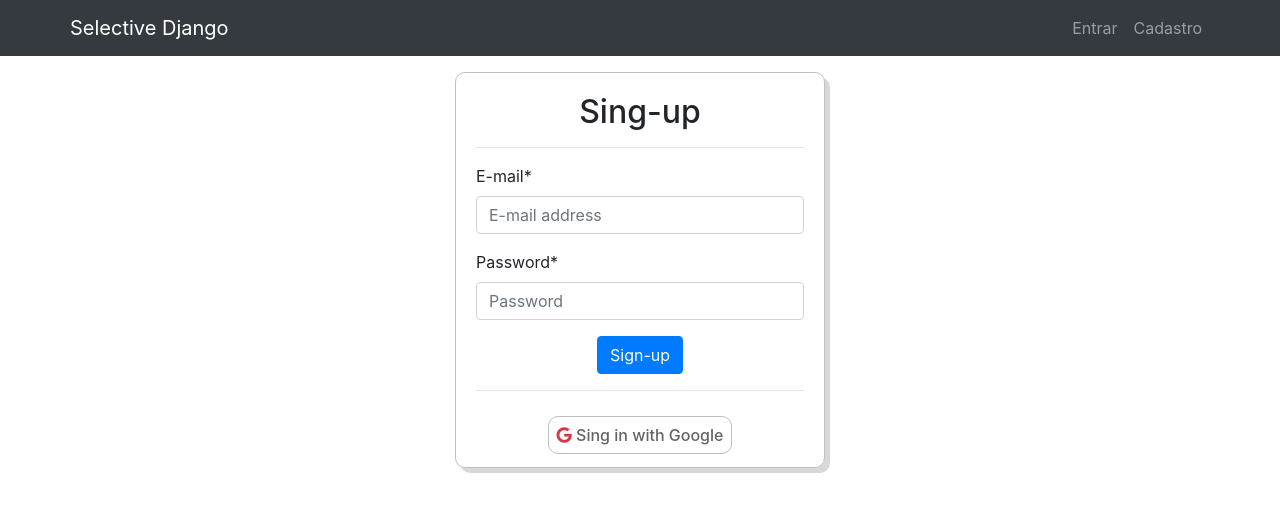
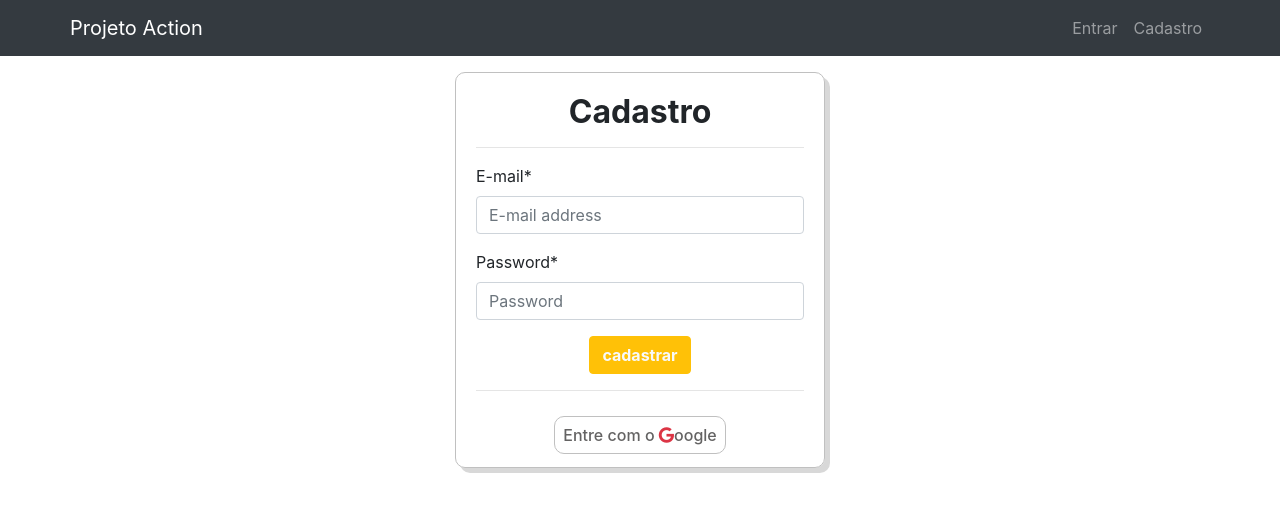
Before and after one commit to FelipeNascimento0/pagina_login, a Django app: page /accounts/signup/ in a window 1280 px wide. Shown: the top 512 px of the page. Run offline with Django 4.2, Linux system fonts and the light colour scheme; some libraries are stand-ins or nearby versions.

Commit message:
requirements do projeto

```diff
--- a/templates/account/signup.html
+++ b/templates/account/signup.html
@@ -11,20 +11,20 @@
         padding: 20px; box-shadow: 5px 5px rgba(192, 192, 192, 0.61);"
         >
 
-                <h2 class="text-center">Sing-up</h2>
+                <h2 class="text-center font-weight-bold">Cadastro</h2>
                 <hr>
                 <form method="post">
                     {% csrf_token %}
                     {{ form|crispy }}
                     <div class="text-center">
-                        <button class="btn btn-primary" type="submit">Sign-up</button>
+                        <button class="btn btn-warning font-weight-bold text-light" type="submit">cadastrar</button>
                         <hr>
                         <div class="pt-3">
                             <a class="p-2" href="{% provider_login_url 'google' %}"
 
                             style="text-decoration: none; border: 1px silver solid;border-radius: 10px; color: rgb(100, 99, 99); font-weight: 500;"
 
-                            ><i class="fa-brands fa-google text-danger"></i> Sing in with Google</a>
+                            >Entre com o <i class="fa-brands fa-google text-danger"></i>oogle</a>
                         </div>
                     </div>
                 </form>
--- a/templates/base.html
+++ b/templates/base.html
@@ -11,7 +11,7 @@
     <header>
         <nav class="navbar navbar-expand navbar-dark bg-dark mb-3">
             <div class="container">
-                <a class="navbar-brand" href="{% url 'pages:home' %}">Selective Django</a>
+                <a class="navbar-brand" href="{% url 'pages:home' %}">Projeto Action</a>
                 <ul class="navbar-nav">
                     {% if user.is_authenticated %}
                     <li class="nav-item">
--- a/templates/home.html
+++ b/templates/home.html
@@ -6,7 +6,7 @@
     {% if user.is_authenticated %}
         <h2>Welcome <strong>{{ user.username }}</strong></h2>
     {% else %}
-        <h2>Welcome for Python</h2>
+        <h2>Bem vindo a Home</h2>
 
     {% endif %}
 {% endblock %}
--- a/templates/socialaccount/login.html
+++ b/templates/socialaccount/login.html
@@ -16,12 +16,12 @@
 
 
     <h1 class="text-center">{% blocktrans with provider.name as provider %}
-        Sign In Via {{ provider }}
+        Entre com  {{ provider }}
         {% endblocktrans %}
     </h1>
     <hr>
 
-    <p class="text-center" style="font-weight: 500;">{% blocktrans with provider.name as provider %} about to sign in using a third party account from {{ provider }}.{% endblocktrans %}</p>
+    <p class="text-center" style="font-weight: 500;">{% blocktrans with provider.name as provider %} Você está prestes a fazer login usando uma conta {{ provider }}.{% endblocktrans %}</p>
 </div>
 {% endif %}
 
```
Also changed, not shown: requirements.txt (added, +25 -0 lines), templates/account/login.html (+4 -4 lines).
